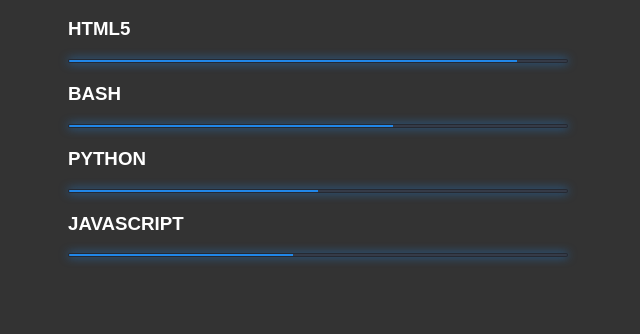
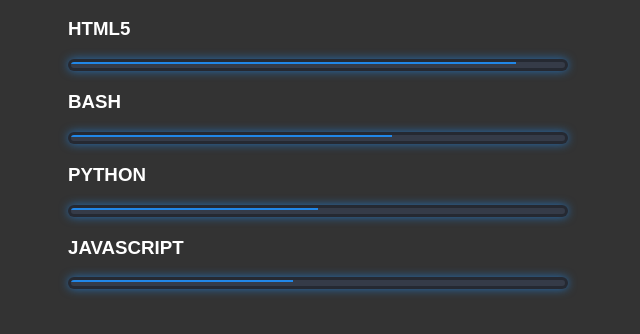
Before and after one commit to AlishahMughal123/Django-Project, a plain HTML site: page progress.html in a window 1280 px wide. Shown: the part 100-434 px from the top of the page, without its empty margins (0-640 px from the left). Drawn offline with Linux system fonts and the light colour scheme.

Commit message:
Changes in style

```diff
--- a/style.css
+++ b/style.css
@@ -21,9 +21,9 @@ body{
 .bar{
 	background: #353b48;
 	display: block;
-	height: 2px;
-	border: 1px solid rgba(0,0,0,0.3);
-	border-radius: 3px;
+	height: 6px;
+	border: 3px solid rgba(0,0,0,0.3);
+	border-radius: 6px;
 	overflow: hidden;
 	box-shadow: 0 0 10px #2187e7b3;
 }
```
